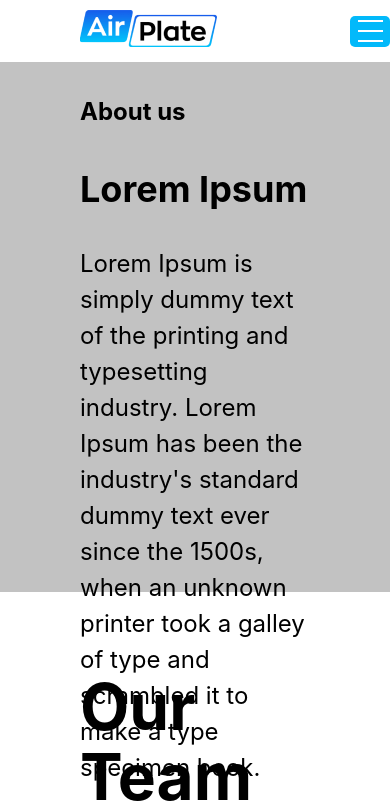
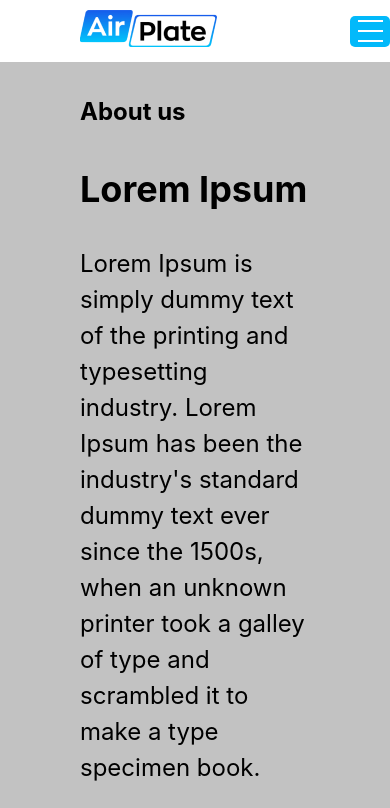
Before and after one commit to ThomasDallHenriksen/PBA-webudvikling, a React (Vite) app in the folder PBA-project/: page /Company in a window 390 px wide. Shown: the top 808 px of the page. Built offline with nearby package versions, Linux system fonts and the light colour scheme.

Commit message:
fix responsiveness on company page

```diff
--- a/PBA-project/src/assets/styles/company.scss
+++ b/PBA-project/src/assets/styles/company.scss
@@ -7,26 +7,31 @@
         display: flex;
         padding-left: 5rem;
         padding-right: 5rem;
-        height: 430px;
+        height: auto;
         background-color: var(--color-grey);
 
         @include media("sm") {
             flex-direction: column;
-            height: 480px;
+            height: auto;
+            padding-bottom: 10px;
         }
         @include media("xs") {
             flex-direction: column;
-            height: 530px;
+            height: auto;
+            padding-bottom: 10px;
+
         }
         @include media("xxs") {
             flex-direction: column;
-            height: 530px;
+            height: auto;
+            padding-bottom: 10px;
+
         }
     }
 
     .company-section-2{
         display: flex;
-        height: 364px;
+        height: auto;
         padding-left: 5rem;
         padding-right: 5rem;
         padding-top: 1.875rem;
@@ -141,7 +146,7 @@
         @include media("sm") {
             flex-direction: column;
             color: var(--color-black);
-            width: 50%;
+            width: auto;
             position: relative;
             margin: 0 auto;
             justify-content: center;
```
